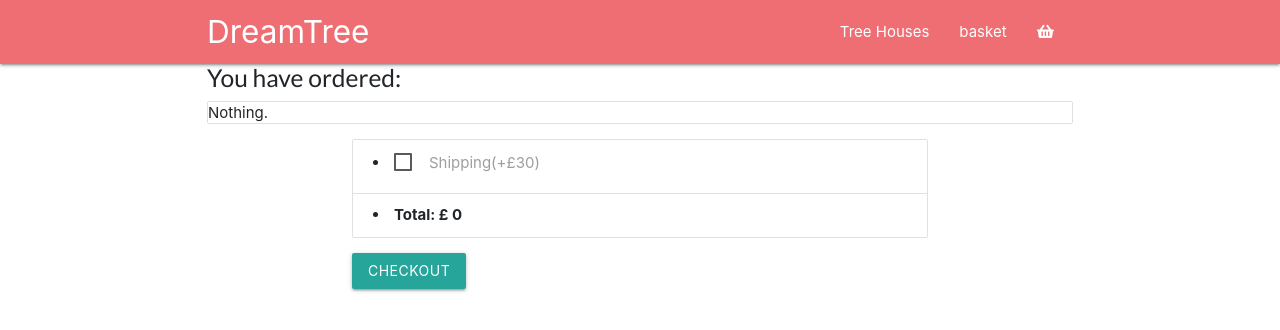
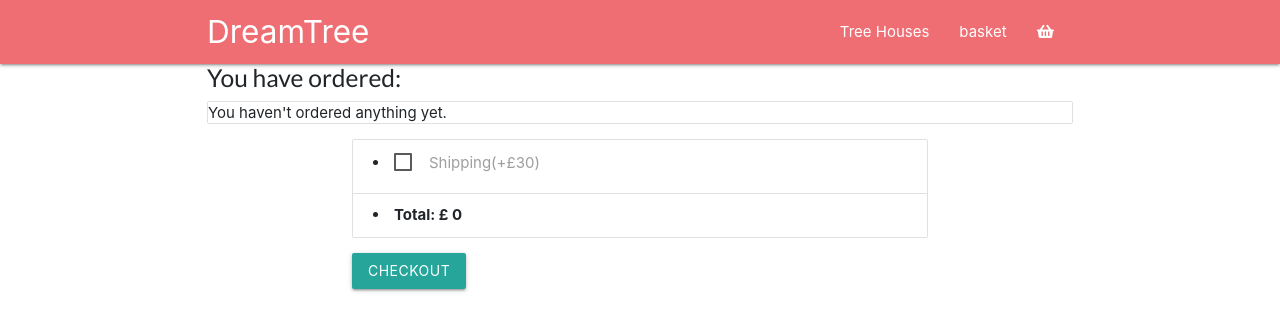
Before and after one commit to Colin-Sharp/Tree-house-shopping-basket, a React (Create React App) app: page /basket in a window 1280 px wide. Shown: the top 330 px of the page. Built offline with nearby package versions, Linux system fonts and the light colour scheme.

Commit message:
edit empty basket message

```diff
--- a/src/pages/Basket.js
+++ b/src/pages/Basket.js
@@ -43,7 +43,7 @@ class Basket extends Component {
       ) :
 
       (
-        <p>Nothing.</p>
+        <p>You haven't ordered anything yet.</p>
       )
     return (
       <div className="container">
```
